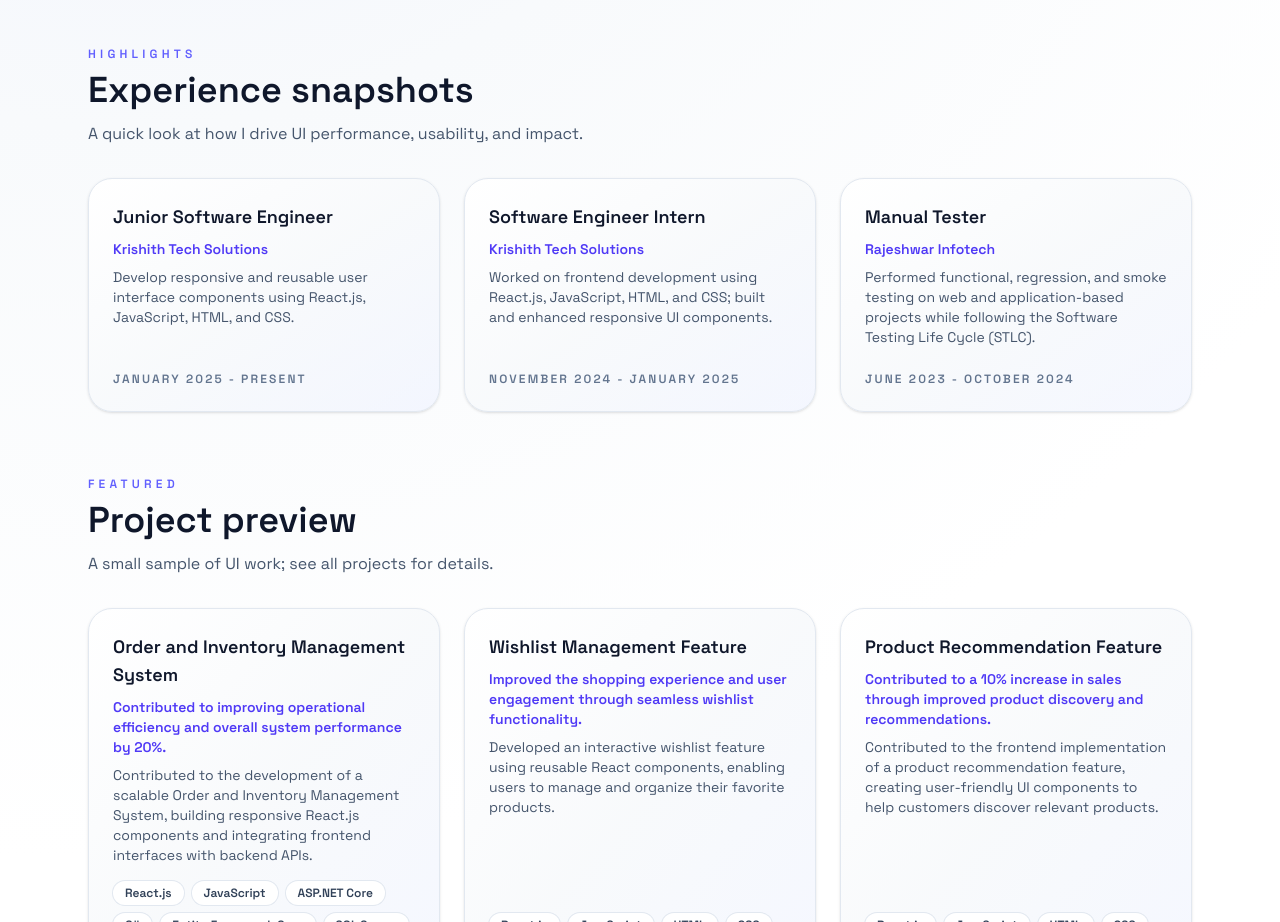
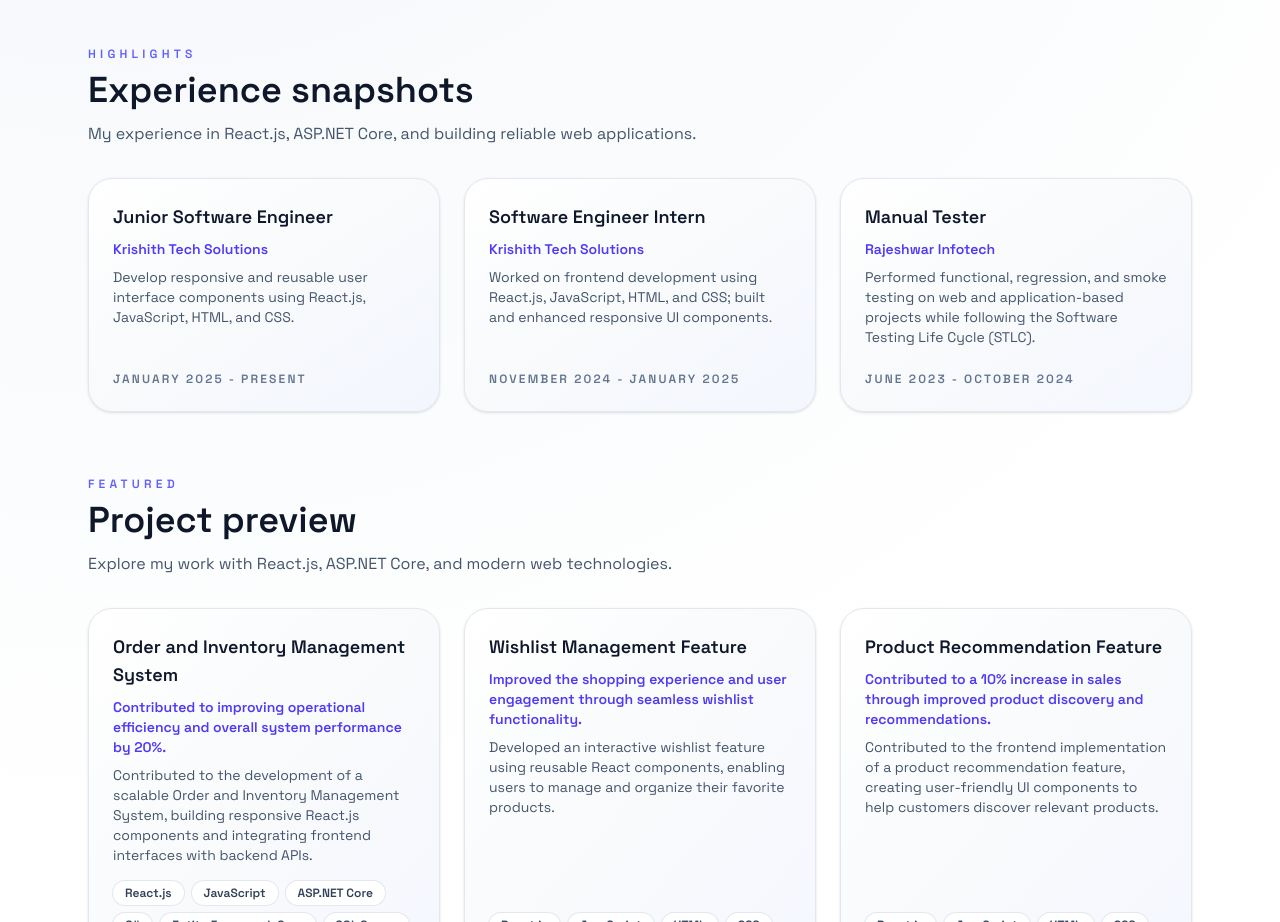
Before and after one commit to krupspurohit/krupspurohit.github.io, a React (Vite) app: page / in a window 1280 px wide. Shown: the part 800-1722 px from the top of the page. Built offline with nearby package versions, Linux system fonts and the light colour scheme.

Commit message:
Update section texts in Home.jsx

```diff
--- a/src/pages/Home.jsx
+++ b/src/pages/Home.jsx
@@ -19,7 +19,7 @@ const Home = () => (
       <SectionHeading
         eyebrow="Highlights"
         title="Experience snapshots"
-        text="A quick look at how I drive UI performance, usability, and impact."
+       text="My experience in React.js, ASP.NET Core, and building reliable web applications."
       />
       <ExperienceCards compact />
     </motion.section>
@@ -34,7 +34,7 @@ const Home = () => (
       <SectionHeading
         eyebrow="Featured"
         title="Project preview"
-        text="A small sample of UI work; see all projects for details."
+        text="Explore my work with React.js, ASP.NET Core, and modern web technologies."
       />
       <ProjectsGrid />
     </motion.section>
```
